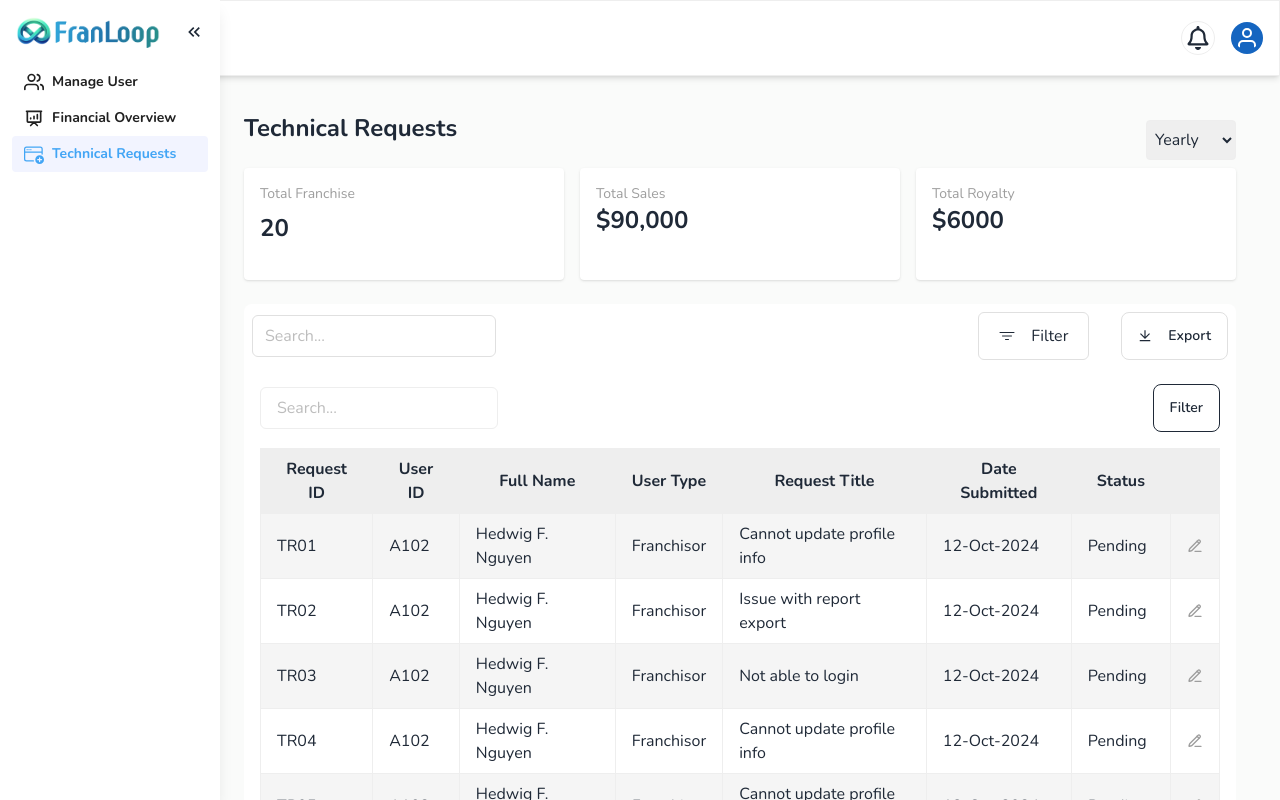
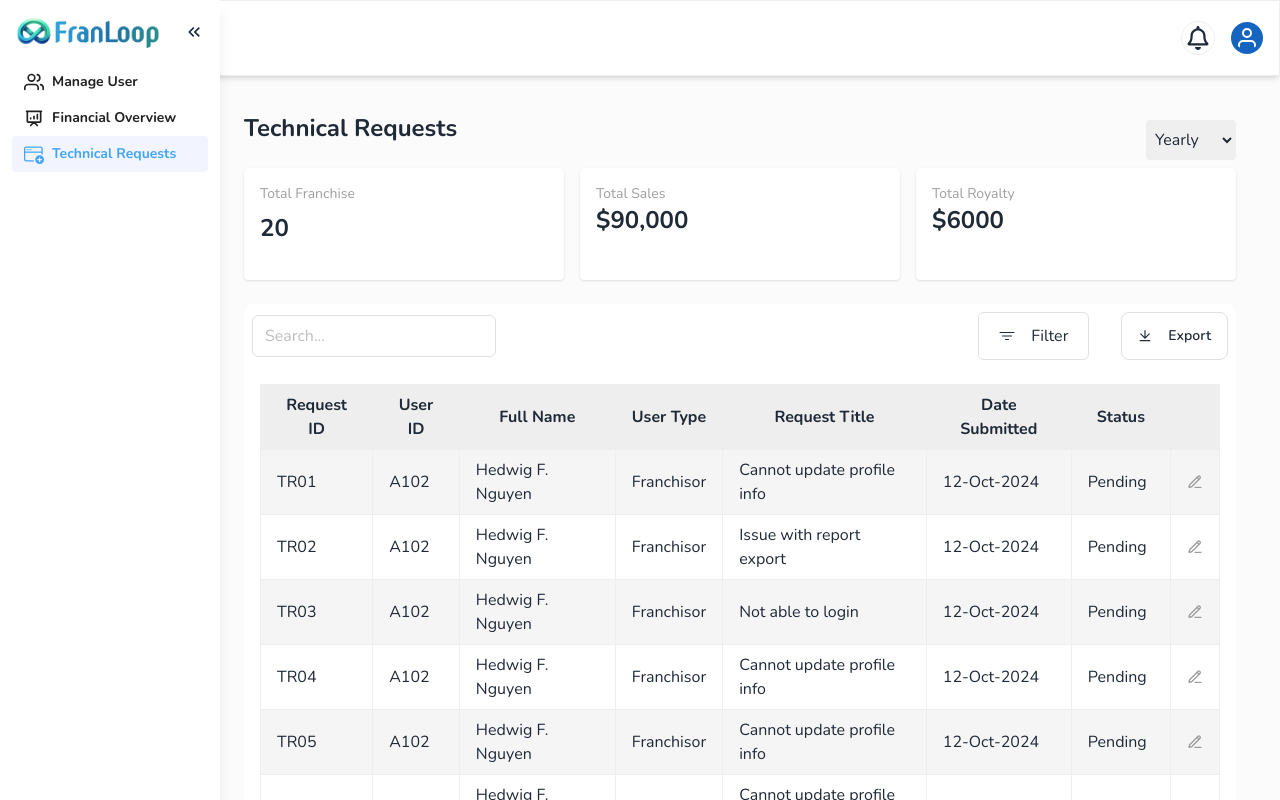
Before and after one commit to sheikhmuhammadzain/Franchise, a React (Vite) app: page /technical in a window 1280 px wide. Shown: the top 800 px of the page. Built offline with nearby package versions, Linux system fonts and the light colour scheme.

Commit message:
reomove search

```diff
--- a/src/Components/TechnicalTable.jsx
+++ b/src/Components/TechnicalTable.jsx
@@ -32,18 +32,7 @@ function TechnicalTable() {
 
   return (
     <div className="mx-auto overflow-scroll bg-white p-2 rounded">
-      <div className="flex justify-between items-center mb-4">
-        <input
-          type="text"
-          placeholder="Search..."
-          value={searchTerm}
-          onChange={handleSearchChange}
-          className="px-4 py-2 border rounded-md focus:outline-none focus:ring-2 focus:ring-blue-500"
-        />
-        <button className="btn btn-outline">
-          Filter
-        </button>
-      </div>
+
       <table className="w-full border-collapse rounded">
         <thead>
           <tr className="bg-gray-200">
```
